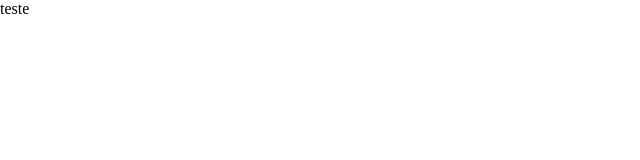
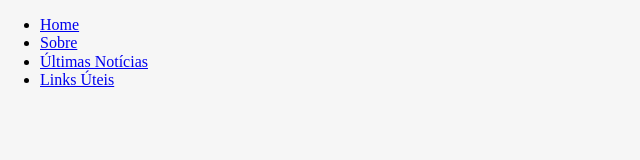
Before and after one commit to tsxfabio/quantos-dias-faltam, a plain HTML site: page index.html in a window 1280 px wide. Shown: the whole page, without its empty margins (0-640 px from the left). Drawn offline with Linux system fonts and the light colour scheme.

Commit message:
iniciando menu de navegacao

```diff
--- a/css/style.css
+++ b/css/style.css
@@ -0,0 +1,3 @@
+body {
+    background-color: #f6f6f6
+}
--- a/index.html
+++ b/index.html
@@ -10,7 +10,21 @@
     <title>Quantos Dias Faltam?</title>
 </head>
 
-<body>teste
+<body>
+    <header>
+        <nav class="menu_nav">
+            <ul class="menu__list">
+                <li><a href="#">Home</a></li>
+                <li><a href="#">Sobre</a></li>
+                <li><a href="#">Últimas Notícias</a></li>
+                <li><a href="#">Links Úteis</a></li>
+            </ul>
+
+
+
+
+        </nav>
+    </header>
 
 </body>
 
```
